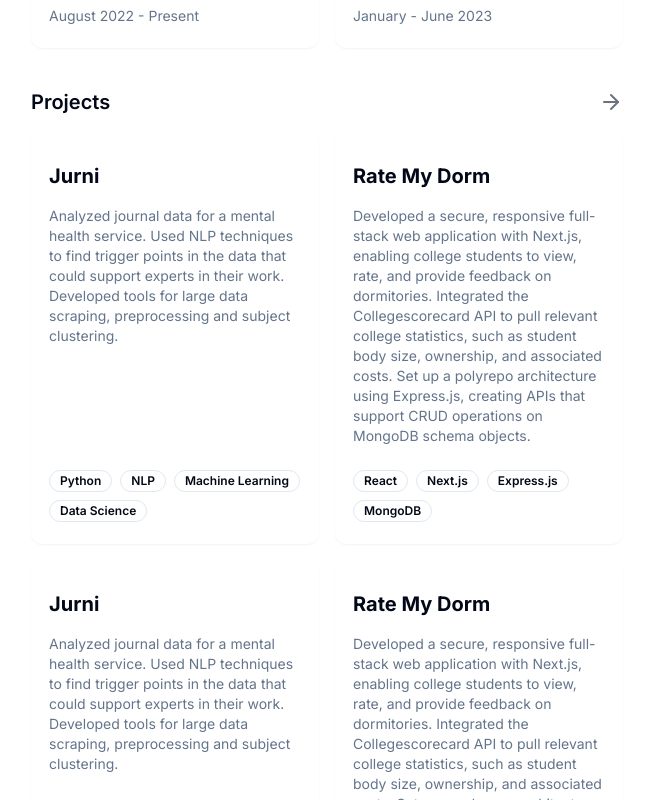
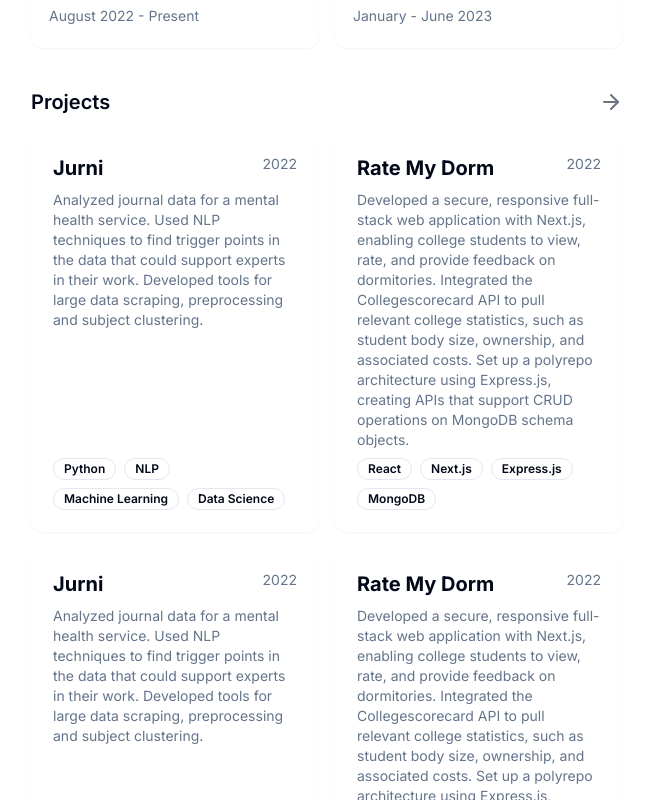
Before and after one commit to DOOduneye/portfolio, a Next.js app: page / in a window 1280 px wide. Shown: the part 660-1460 px from the top of the page, without its empty margins (313-963 px from the left). Built offline with nearby package versions, Linux system fonts and the light colour scheme.

Commit message:
add: date to project card

```diff
--- a/app/(home)/_components/project-card.tsx
+++ b/app/(home)/_components/project-card.tsx
@@ -8,10 +8,11 @@ interface ProjectCardProps {
         title: string;
         description: string;
         tags: string[];
+        date: Date;
         link?: string;
     }
 }
-export const ProjectCard = ({ project: { title, description, tags, link } }: ProjectCardProps) => {
+export const ProjectCard = ({ project: { title, description, tags, date, link } }: ProjectCardProps) => {
     const controls = useAnimation();
     const { ref, inView } = useInView();
 
@@ -26,26 +27,35 @@ export const ProjectCard = ({ project: { title, description, tags, link } }: Pro
     }, [controls, inView]);
 
     return (
-        <motion.div
+        <motion.a
             ref={ref}
             initial={{ y: 30, opacity: 0 }}
             animate={controls}
-            className='py-5 transition-all duration-300 ease-in-out transform border-2 border-transparent border-gray-200 shadow-sm dark:border-gray-900 dark:hover:border-gray-300 rounded-xl hover:scale-105 hover:border-gray-500'
-            style={{ display: 'flex', flexDirection: 'column' }}>
-            <div style={{ flexGrow: 1 }}>
-                <h2 className='px-4 py-2 text-xl font-bold'>{title}</h2>
-                <p className='px-4 py-2 text-sm font-normal text-muted-foreground'>
+            className='flex flex-col px-5 py-5 transition-all duration-300 ease-in-out transform border-2 border-transparent border-gray-200 shadow-sm dark:border-gray-900 dark:hover:border-gray-300 rounded-xl hover:scale-105 hover:border-gray-500 cursor-pointer'
+            href={link}
+            target='_blank'
+        >
+            <div className="flex-1">
+                <div className='flex flex-row justify-between gap-x-4 pb-2'>
+                    <h2 className='text-xl font-bold'>{title}</h2>
+                    <span className='text-sm text-muted-foreground'>
+                        {date.getFullYear()}
+                    </span>
+                </div>
+                <p className='text-sm font-normal text-muted-foreground'>
                     {description}
                 </p>
             </div>
 
-            <div className='flex flex-row flex-wrap gap-2 px-4 mt-2 self-end'>
+            <div className='flex flex-row flex-wrap gap-2 self-end'>
                 <div style={{ flex: '1 0 100%' }}></div>
 
                 {tags?.map((tag, index) => (
-                    <Badge key={index} variant={'outline'}>{tag}</Badge>
+                    <Badge key={index} variant={'outline'} className="hover:bg-gray-100 dark:hover:bg-gray-800">
+                        {tag}
+                    </Badge>
                 ))}
             </div>
-        </motion.div>
+        </motion.a>
     )
 }
--- a/app/(home)/page.tsx
+++ b/app/(home)/page.tsx
@@ -47,21 +47,29 @@ export default function Home() {
       title: 'Jurni',
       description: 'Analyzed journal data for a mental health service. Used NLP techniques to find trigger points in the data that could support experts in their work. Developed tools for large data scraping, preprocessing and subject clustering.',
       tags: ['Python', 'NLP', 'Machine Learning', 'Data Science'],
+      date: new Date('2022'),
+      link: 'https:www.davidoduneye.com'
     },
     {
       title: 'Rate My Dorm',
       description: 'Developed a secure, responsive full-stack web application with Next.js, enabling college students to view, rate, and provide feedback on dormitories. Integrated the Collegescorecard API to pull relevant college statistics, such as student body size, ownership, and associated costs. Set up a polyrepo architecture using Express.js, creating APIs that support CRUD operations on MongoDB schema objects.',
       tags: ['React', 'Next.js', 'Express.js', 'MongoDB'],
+      date: new Date('2022'),
+      link: 'https:www.davidoduneye.com'
     },
     {
       title: 'Jurni',
       description: 'Analyzed journal data for a mental health service. Used NLP techniques to find trigger points in the data that could support experts in their work. Developed tools for large data scraping, preprocessing and subject clustering.',
       tags: ['Python', 'NLP', 'Machine Learning', 'Data Science'],
+      date: new Date('2022'),
+      link: 'https:www.davidoduneye.com'
     },
     {
       title: 'Rate My Dorm',
       description: 'Developed a secure, responsive full-stack web application with Next.js, enabling college students to view, rate, and provide feedback on dormitories. Integrated the Collegescorecard API to pull relevant college statistics, such as student body size, ownership, and associated costs. Set up a polyrepo architecture using Express.js, creating APIs that support CRUD operations on MongoDB schema objects.',
       tags: ['React', 'Next.js', 'Express.js', 'MongoDB'],
+      date: new Date('2022'),
+      link: 'https:www.davidoduneye.com'
     }
   ]
 
```
